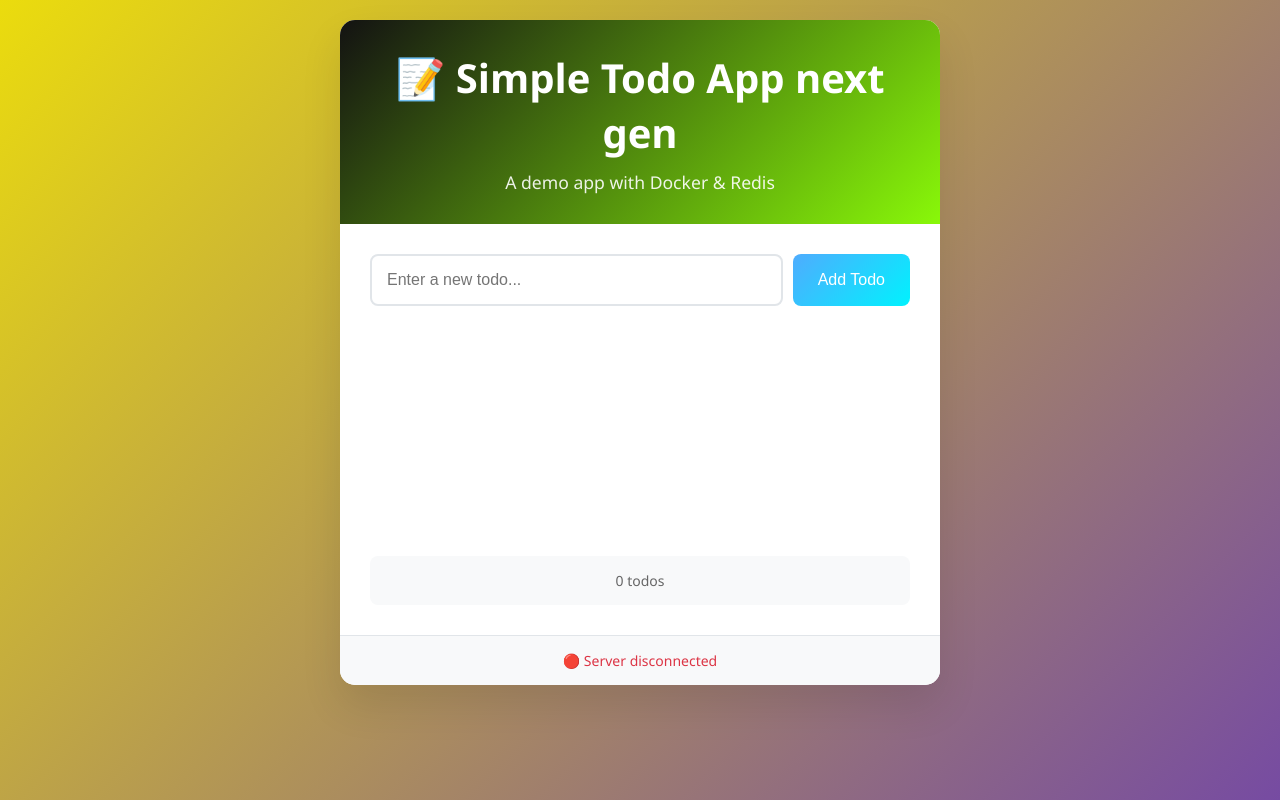
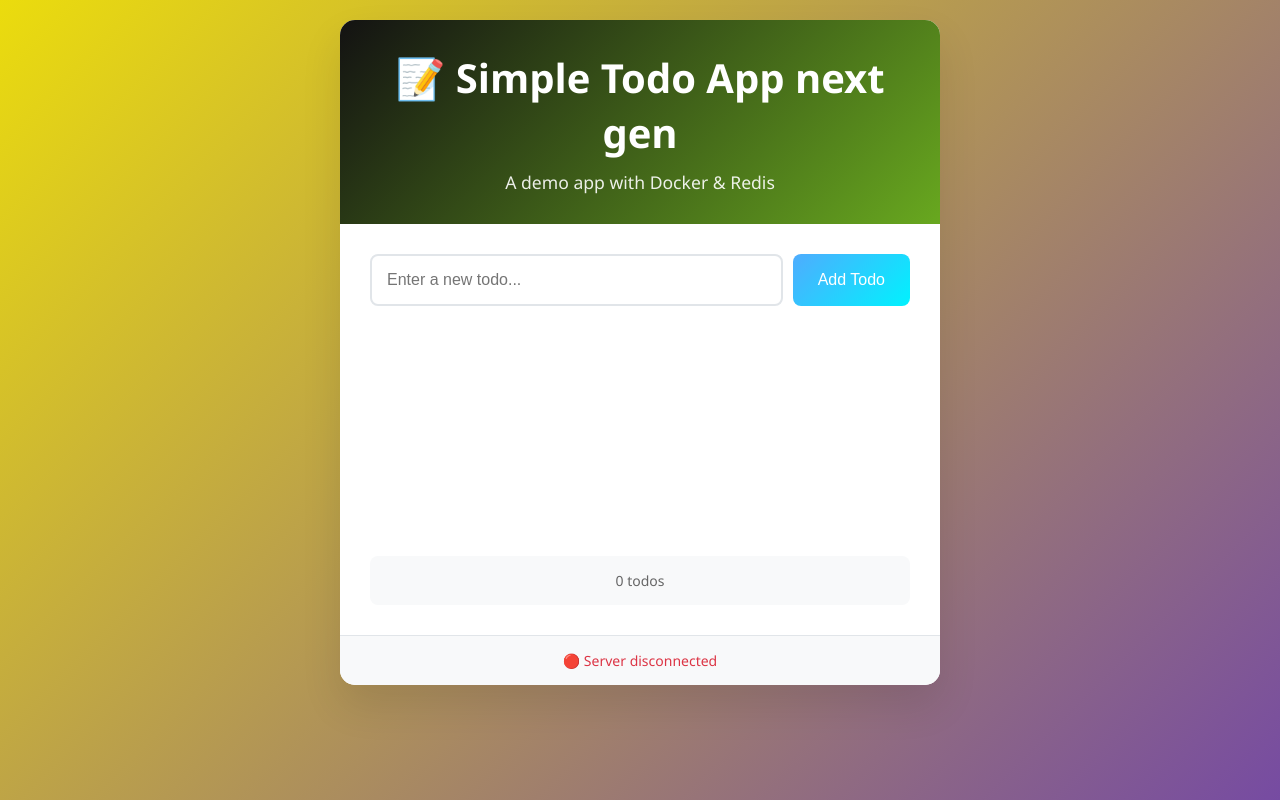
Before and after one commit to marwaneRomani/test-webhook, a website: page public/index.html in a window 1280 px wide. Drawn offline with Linux system fonts and the light colour scheme; no server answers.

Commit message:
change color

```diff
--- a/public/style.css
+++ b/public/style.css
@@ -21,7 +21,7 @@ body {
 }
 
 header {
-    background: linear-gradient(135deg, #131212 0%, #89f809 100%);
+    background: linear-gradient(135deg, #131212 0%, #68a81f 100%);
     color: white;
     padding: 30px;
     text-align: center;
```
